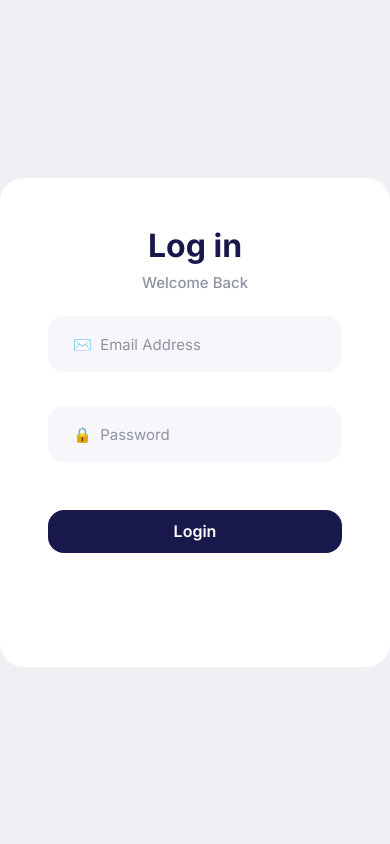
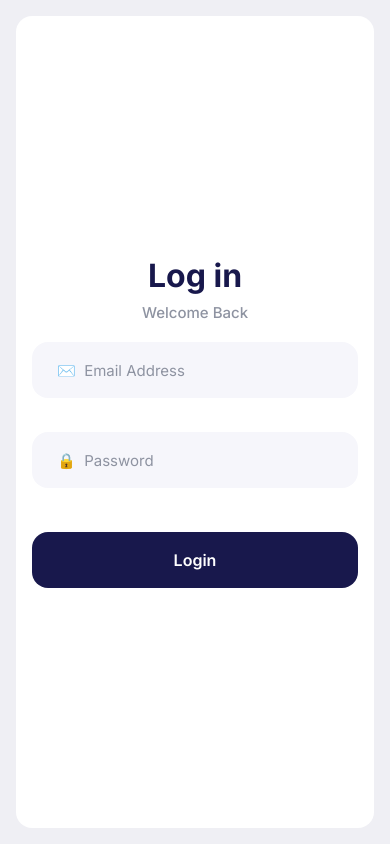
Before and after one commit to KrisSkaliukh/currency-dashboard, a React (Create React App) app: page /login in a window 390 px wide. Built offline with nearby package versions, Linux system fonts and the light colour scheme.

Commit message:
add adaptive

```diff
--- a/src/features/auth/components/LoginForm/LoginForm.module.css
+++ b/src/features/auth/components/LoginForm/LoginForm.module.css
@@ -1,18 +1,17 @@
 .container {
   background-color: #efeff4;
-  height: 100vh;
-  width: 100vw;
+  min-height: 100vh;
+  width: 100%;
   display: flex;
   justify-content: center;
   align-items: center;
+  padding: 24px;
 }
 
 .form {
   background-color: #fff;
-  width: 100vw;
-  height: 100vh;
+  width: 100%;
   max-width: 436px;
-  max-height: 393px;
   display: flex;
   flex-direction: column;
   padding: 48px;
@@ -42,9 +41,48 @@
   display: flex;
   flex-direction: column;
   gap: 10px;
+  width: 100%;
+}
+
+.actions {
+  display: flex;
+  flex-direction: column;
+  width: 100%;
+  gap: 12px;
+}
+
+.loginButton {
+  width: 100%;
+  min-height: 56px;
+  border-radius: 16px;
 }
 
 .serverError {
+  margin: 0;
   color: #ea3a3a;
   font-size: 0.875rem;
+  text-align: center;
 }
+
+@media (max-width: 767px) {
+  .container {
+    padding: 16px;
+    align-items: stretch;
+  }
+
+  .form {
+    max-width: none;
+    min-height: calc(100vh - 32px);
+    justify-content: center;
+    padding: 32px 24px;
+    border-radius: 20px;
+    row-gap: 20px;
+  }
+}
+
+@media (max-width: 479px) {
+  .form {
+    padding: 28px 16px;
+    border-radius: 16px;
+  }
+}
--- a/src/features/auth/components/LoginForm/LoginForm.tsx
+++ b/src/features/auth/components/LoginForm/LoginForm.tsx
@@ -64,11 +64,17 @@ export function LoginForm() {
           />
         </div>
 
-        <Button type="submit" disabled={isSubmitting}>
-          {isSubmitting ? 'Signing in...' : 'Login'}
-        </Button>
+        <div className={styles.actions}>
+          <Button
+            type="submit"
+            disabled={isSubmitting}
+            className={styles.loginButton}
+          >
+            {isSubmitting ? 'Signing in...' : 'Login'}
+          </Button>
 
-        {serverError && <p className={styles.serverError}>{serverError}</p>}
+          {serverError && <p className={styles.serverError}>{serverError}</p>}
+        </div>
       </form>
     </div>
   );
--- a/src/features/card/components/CardPreview.module.css
+++ b/src/features/card/components/CardPreview.module.css
@@ -184,3 +184,41 @@
   background: #18184c;
   color: #fff;
 }
+
+@media (max-width: 767px) {
+  .body {
+    padding: 20px 16px;
+    gap: 16px;
+  }
+
+  .title {
+    font-size: 20px;
+  }
+
+  .meta {
+    flex-direction: column;
+    gap: 16px;
+  }
+
+  .metaDivider {
+    display: none;
+  }
+
+  .actions {
+    flex-direction: column-reverse;
+  }
+
+  .backButton,
+  .editButton {
+    width: 100%;
+  }
+
+  .imageFigure,
+  .imageFigure img {
+    width: 96px;
+  }
+
+  .imageFigure img {
+    height: 64px;
+  }
+}
--- a/src/features/card/components/CreateCardForm.module.css
+++ b/src/features/card/components/CreateCardForm.module.css
@@ -271,3 +271,47 @@
   min-height: 40px;
   border-radius: 14px;
 }
+
+@media (max-width: 1023px) {
+  .form {
+    padding: 20px;
+  }
+
+  .fields {
+    flex-direction: column;
+    gap: 8px;
+  }
+
+  .column {
+    flex: none;
+    width: 100%;
+  }
+
+  .control,
+  .tagsBox,
+  .dropzone {
+    width: 100%;
+  }
+
+  .dropzone {
+    min-height: 140px;
+    padding: 16px;
+  }
+
+  .actions {
+    flex-direction: column-reverse;
+    align-items: stretch;
+  }
+
+  .cancelButton,
+  .submitButton {
+    width: 100%;
+  }
+}
+
+@media (max-width: 767px) {
+  .form {
+    padding: 16px;
+    border-radius: 16px;
+  }
+}
--- a/src/features/currencies/components/CurrencyChart.module.css
+++ b/src/features/currencies/components/CurrencyChart.module.css
@@ -7,6 +7,7 @@
   position: sticky;
   top: 24px;
   align-self: flex-start;
+  width: 100%;
 }
 
 .subtitle {
@@ -64,3 +65,36 @@
   background: #18184c;
   color: #fff;
 }
+
+@media (max-width: 1199px) {
+  .chartCard {
+    flex: 1 1 auto;
+    position: static;
+  }
+}
+
+@media (max-width: 767px) {
+  .chartCard {
+    padding: 16px;
+    border-radius: 16px;
+  }
+
+  .currentRate {
+    font-size: 22px;
+    margin-bottom: 16px;
+  }
+
+  .chart {
+    height: 220px;
+  }
+
+  .periods {
+    flex-wrap: wrap;
+  }
+
+  .periodButton,
+  .activePeriod {
+    flex: 1 1 calc(33.333% - 8px);
+    min-width: 56px;
+  }
+}
--- a/src/features/currencies/components/CurrencyTable.module.css
+++ b/src/features/currencies/components/CurrencyTable.module.css
@@ -2,6 +2,12 @@
   display: flex;
   justify-content: space-between;
   align-items: center;
+  gap: 16px;
+  margin-bottom: 24px;
+}
+
+.header h1 {
+  margin-bottom: 0;
 }
 
 .date {
@@ -31,6 +37,7 @@
 
 .tableScroll {
   overflow-x: auto;
+  -webkit-overflow-scrolling: touch;
 }
 
 .table {
@@ -101,3 +108,45 @@
   color: #9095a7;
   text-align: center;
 }
+
+@media (max-width: 1199px) {
+  .content {
+    flex-direction: column-reverse;
+  }
+}
+
+@media (max-width: 767px) {
+  .header {
+    flex-wrap: wrap;
+    align-items: flex-start;
+    gap: 12px;
+  }
+
+  .date {
+    padding: 8px 12px;
+    font-size: 13px;
+  }
+
+  .tableCard {
+    padding: 8px 12px;
+    border-radius: 16px;
+  }
+
+  .table {
+    font-size: 13px;
+  }
+
+  .table th,
+  .table td {
+    padding: 12px 10px;
+  }
+}
+
+@media (max-width: 479px) {
+  .table th:nth-child(5),
+  .table td:nth-child(5),
+  .table th:nth-child(6),
+  .table td:nth-child(6) {
+    display: none;
+  }
+}
--- a/src/index.css
+++ b/src/index.css
@@ -1,7 +1,13 @@
+*,
+*::before,
+*::after {
+  box-sizing: border-box;
+}
+
 body {
   margin: 0;
-  width: 100vw;
-  height: 100vh;
+  min-width: 320px;
+  min-height: 100vh;
   font-family: 'Inter', sans-serif;
   color: #18184c;
 }
--- a/src/layout/AppLayout.module.css
+++ b/src/layout/AppLayout.module.css
@@ -10,5 +10,16 @@
   min-width: 0;
   min-height: 100vh;
   padding: 32px;
-  box-sizing: border-box;
 }
+
+@media (max-width: 1023px) {
+  .content {
+    padding: 24px;
+  }
+}
+
+@media (max-width: 767px) {
+  .content {
+    padding: 16px;
+  }
+}
--- a/src/shared/components/Button/Button.module.css
+++ b/src/shared/components/Button/Button.module.css
@@ -3,6 +3,7 @@
   align-items: center;
   justify-content: center;
   gap: 8px;
+  box-sizing: border-box;
   min-height: 43px;
   padding: 0 28px;
   border: none;
--- a/src/shared/components/Header/Header.module.css
+++ b/src/shared/components/Header/Header.module.css
@@ -1,3 +1,12 @@
 .title {
-  margin-bottom: 24px;
+  margin: 0 0 24px;
+  font-size: 28px;
+  line-height: 1.2;
 }
+
+@media (max-width: 767px) {
+  .title {
+    margin-bottom: 16px;
+    font-size: 22px;
+  }
+}
--- a/src/shared/components/Sidebar/Sidebar.module.css
+++ b/src/shared/components/Sidebar/Sidebar.module.css
@@ -1,12 +1,16 @@
 .sidebar {
+  position: sticky;
+  top: 0;
+  z-index: 20;
   display: flex;
   flex: 0 0 90px;
   flex-direction: column;
   align-items: center;
+  align-self: flex-start;
   width: 90px;
-  min-height: 100vh;
+  height: 100vh;
+  height: 100dvh;
   padding: 20px 10px;
-  box-sizing: border-box;
   background-color: #fff;
 }
 
@@ -37,11 +41,9 @@
   gap: 4px;
   width: 64px;
   height: 72px;
-  box-sizing: border-box;
   border-radius: 14px;
   color: #8e93a1;
   text-decoration: none;
-
   transition:
     background-color 0.2s ease,
     color 0.2s ease;
@@ -87,3 +89,29 @@
   background-color: #f5f6fc;
   color: #1b194f;
 }
+
+@media (max-width: 767px) {
+  .sidebar {
+    flex: 0 0 72px;
+    width: 72px;
+    padding: 12px 6px;
+  }
+
+  .logo {
+    width: 52px;
+    height: 52px;
+    margin-bottom: 10px;
+    font-size: 22px;
+  }
+
+  .navItem,
+  .logout {
+    width: 56px;
+    min-height: 64px;
+    height: auto;
+  }
+
+  .label {
+    font-size: 11px;
+  }
+}
```
